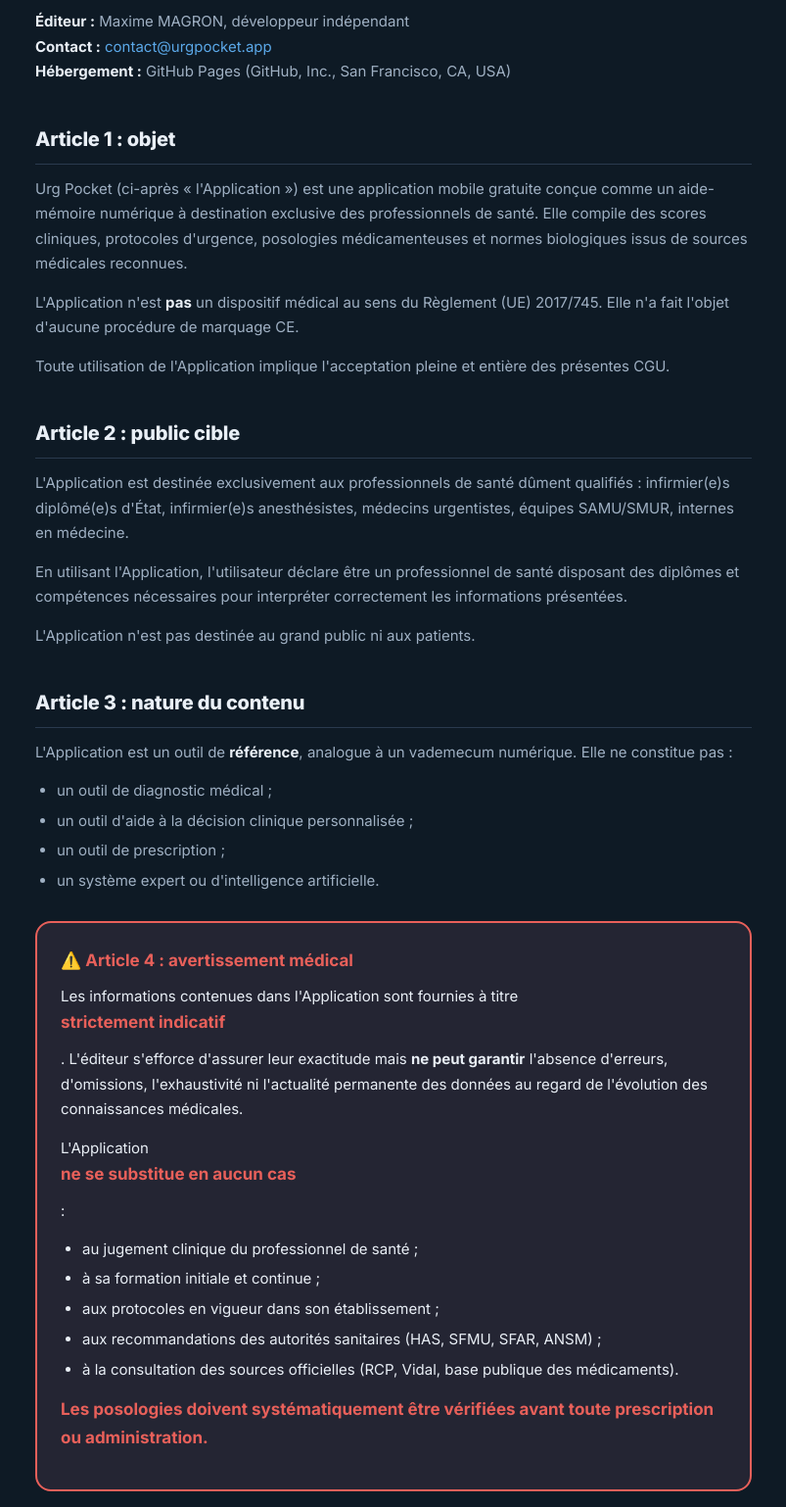
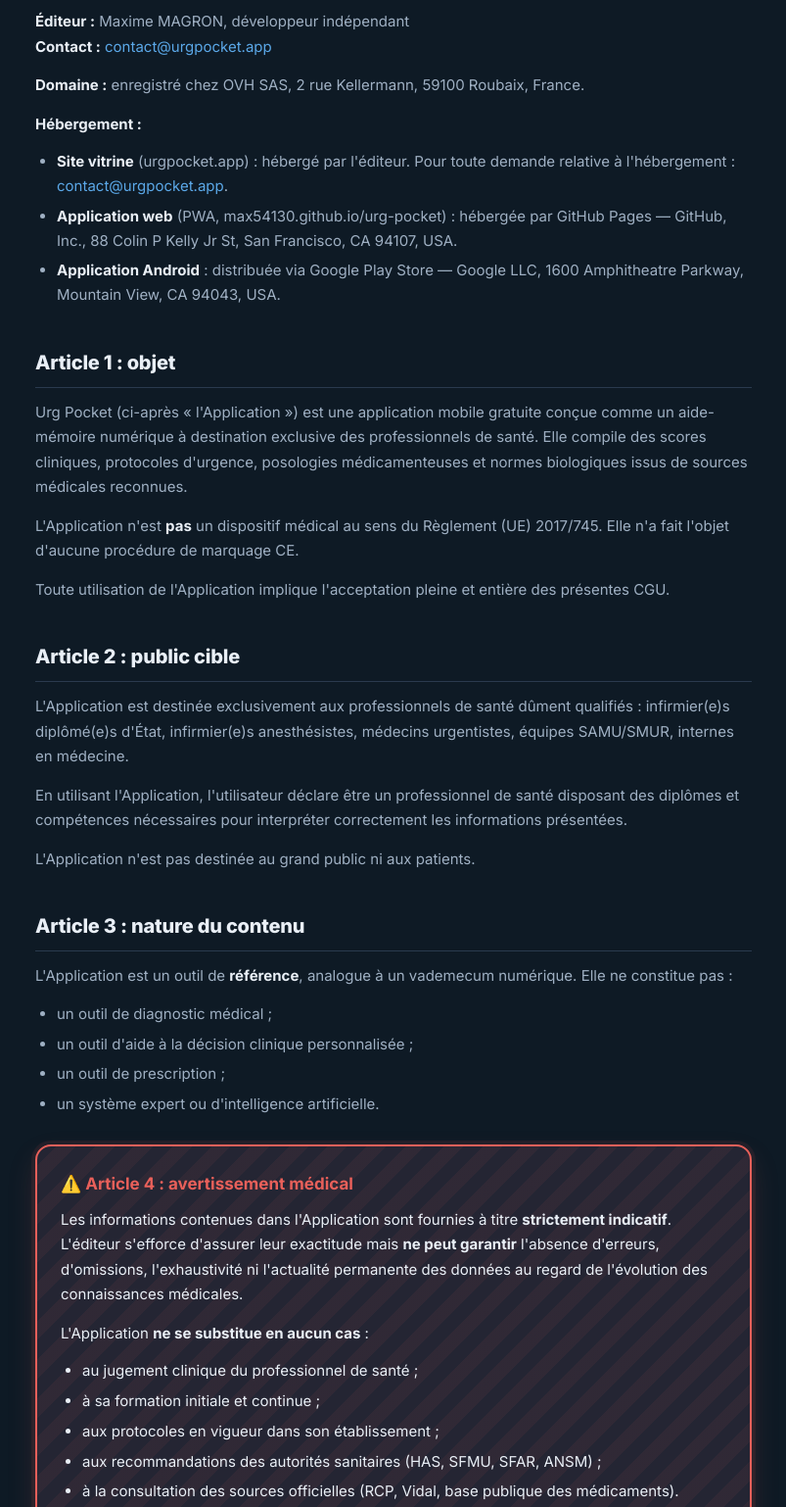
Before and after one commit to Max54130/urg-pocket, a plain HTML site: page cgu.html in a window 1280 px wide. Shown: the part 350-1888 px from the top of the page at 98% size, without its empty margins (238-1041 px from the left). Drawn offline with Linux system fonts and the light colour scheme.

Commit message:
Add files via upload

```diff
--- a/cgu.html
+++ b/cgu.html
@@ -83,12 +83,24 @@
   li{margin-bottom:6px;line-height:1.65}
 
   .important{
+    position:relative;
+    overflow:hidden;
     border:2px solid var(--danger);
-    background:color-mix(in srgb, var(--danger) 8%, var(--surface));
+    background:
+      repeating-linear-gradient(135deg,
+        transparent 0,
+        transparent 14px,
+        color-mix(in srgb, var(--danger) 6%, transparent) 14px,
+        color-mix(in srgb, var(--danger) 6%, transparent) 28px),
+      color-mix(in srgb, var(--danger) 8%, var(--surface));
     border-radius:16px;
     padding:24px;margin:28px 0;
+    box-shadow:
+      0 0 0 4px color-mix(in srgb, var(--danger) 8%, transparent),
+      0 14px 30px rgba(232,96,90,.15);
   }
-  .important strong:first-child{
+  .important > *{position:relative;z-index:1}
+  .important > strong:first-child{
     color:var(--danger);font-size:17px;
     display:block;margin-bottom:10px;
   }
@@ -130,8 +142,16 @@
 
   <h2>Mentions légales</h2>
   <p><strong>Éditeur :</strong> Maxime MAGRON, développeur indépendant<br>
-  <strong>Contact :</strong> <a href="mailto:contact@urgpocket.app">contact@urgpocket.app</a><br>
-  <strong>Hébergement :</strong> GitHub Pages (GitHub, Inc., San Francisco, CA, USA)</p>
+  <strong>Contact :</strong> <a href="mailto:contact@urgpocket.app">contact@urgpocket.app</a></p>
+
+  <p><strong>Domaine :</strong> enregistré chez OVH SAS, 2 rue Kellermann, 59100 Roubaix, France.</p>
+
+  <p><strong>Hébergement :</strong></p>
+  <ul>
+    <li><strong>Site vitrine</strong> (urgpocket.app) : hébergé par l'éditeur. Pour toute demande relative à l'hébergement : <a href="mailto:contact@urgpocket.app">contact@urgpocket.app</a>.</li>
+    <li><strong>Application web</strong> (PWA, max54130.github.io/urg-pocket) : hébergée par GitHub Pages — GitHub, Inc., 88 Colin P Kelly Jr St, San Francisco, CA 94107, USA.</li>
+    <li><strong>Application Android</strong> : distribuée via Google Play Store — Google LLC, 1600 Amphitheatre Parkway, Mountain View, CA 94043, USA.</li>
+  </ul>
 
   <h2>Article 1 : objet</h2>
   <p>Urg Pocket (ci-après « l'Application ») est une application mobile gratuite conçue comme un aide-mémoire numérique à destination exclusive des professionnels de santé. Elle compile des scores cliniques, protocoles d'urgence, posologies médicamenteuses et normes biologiques issus de sources médicales reconnues.</p>
```
